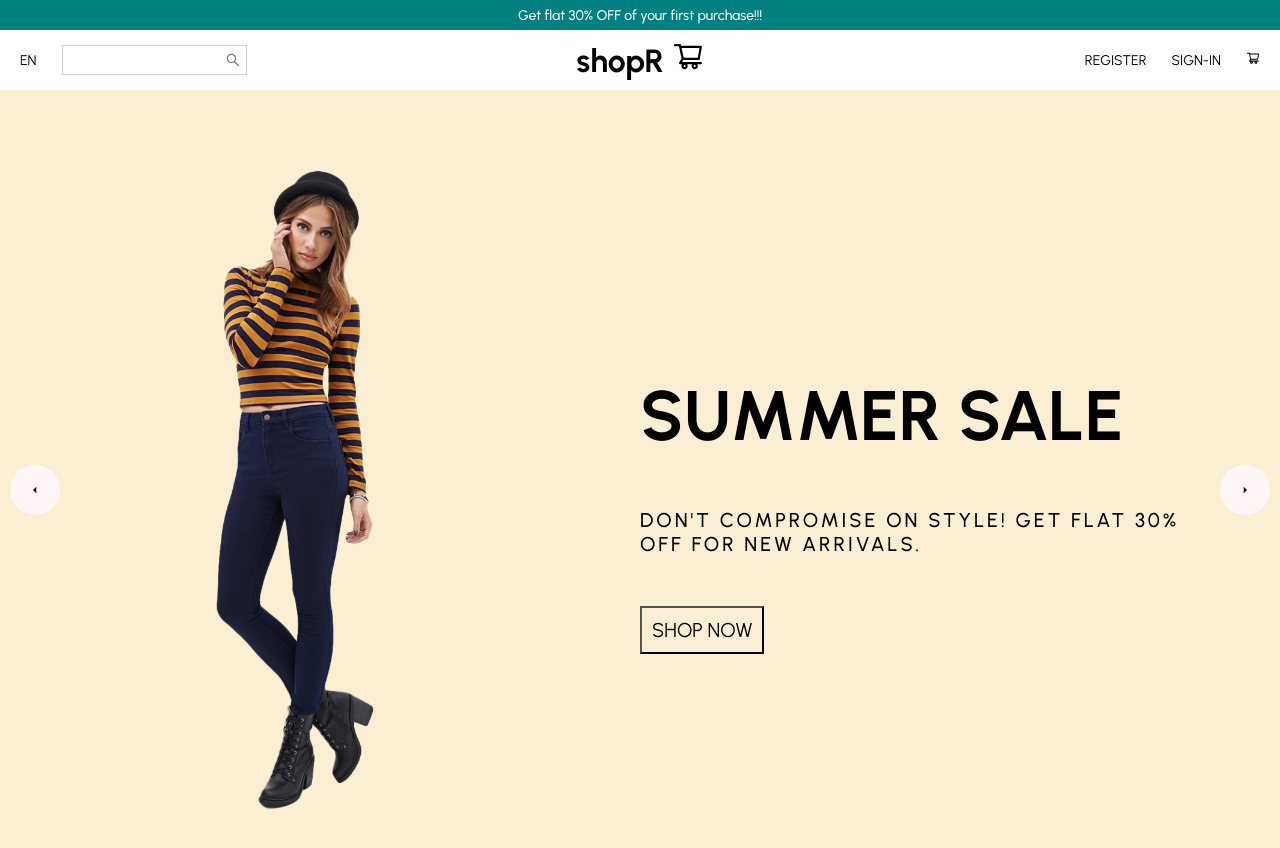
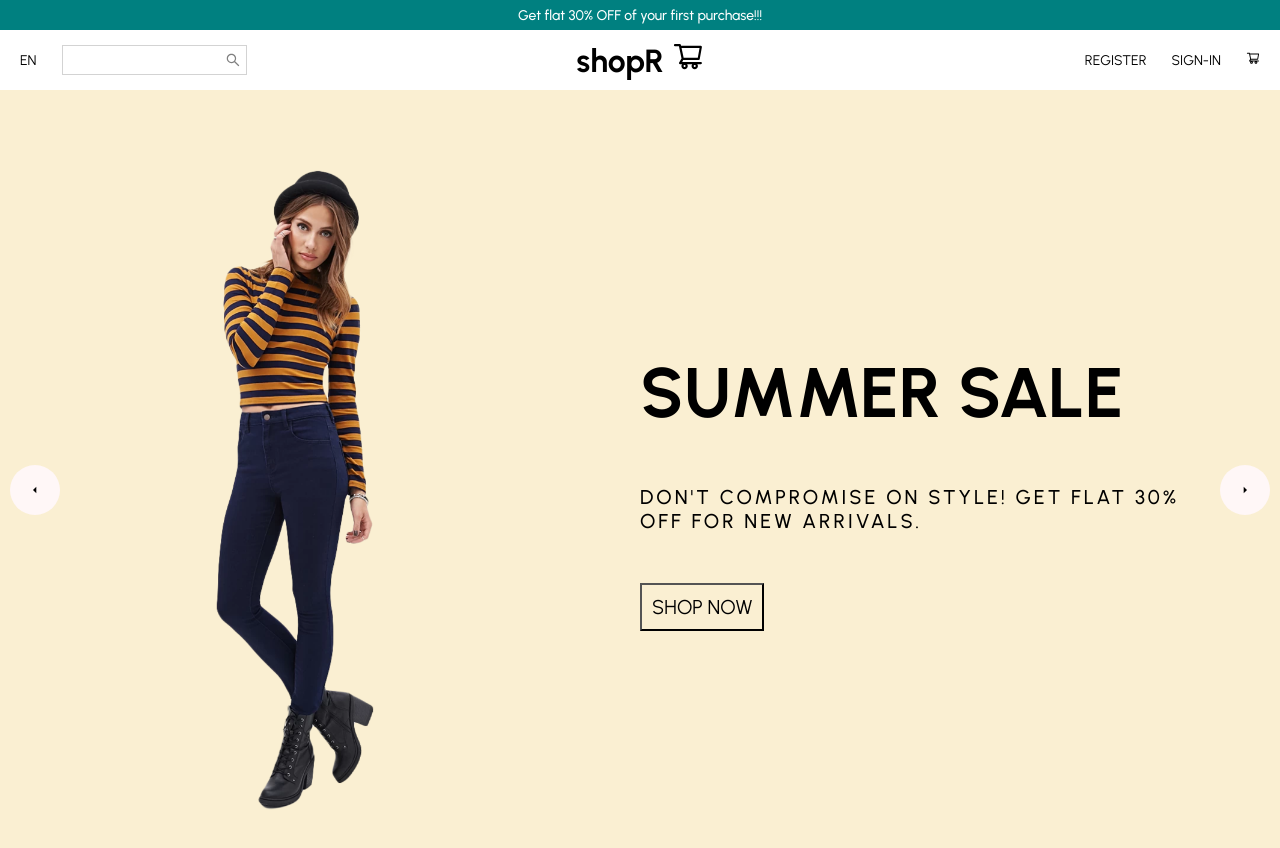
Before and after one commit to Subham2942/ecommerce, a React (Create React App) app in the folder client/: page / in a window 1280 px wide. Shown: the top 848 px of the page. Built offline with nearby package versions, Linux system fonts and the light colour scheme; grey boxes are pictures that could not be loaded.

Commit message:
Update index.css

```diff
--- a/client/src/index.css
+++ b/client/src/index.css
@@ -15,3 +15,7 @@ code {
   font-family: source-code-pro, Menlo, Monaco, Consolas, 'Courier New',
     monospace;
 }
+
+h1,h2,h3,h4,h5,p{
+  margin: 0;
+}
```
